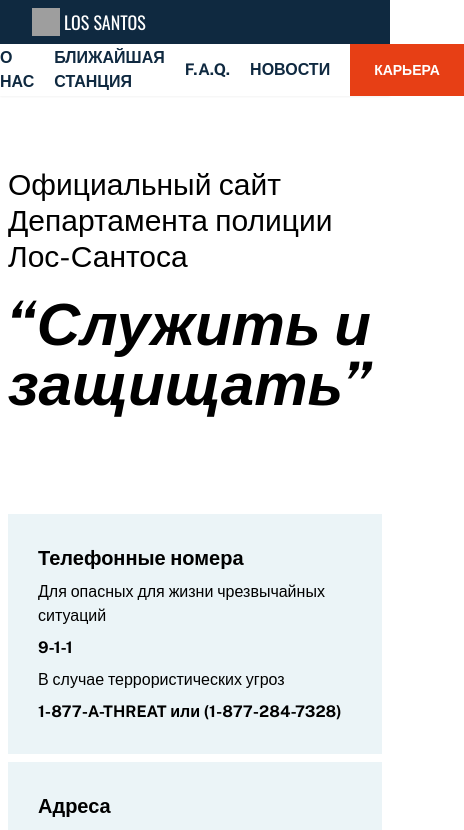
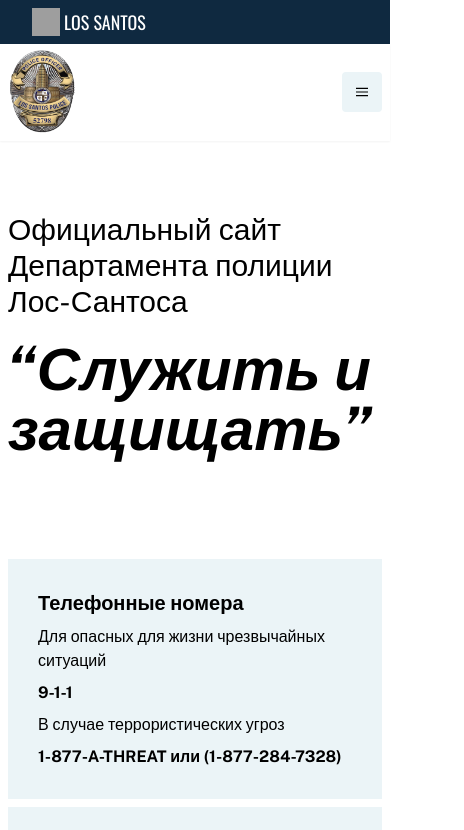
Before and after one commit to perkinson1251/lspd-website, a Vue app: page / in a window 390 px wide. Shown: the top 830 px of the page, 464 px wide, since content can reach past the window. Built offline with nearby package versions, Linux system fonts and the light colour scheme; grey boxes are pictures that could not be loaded; the HTML template or start-up script is replaced by a standard one.

Commit message:
feat: mobile version of navbar

```diff
--- a/src/components/Navbar/Navbar.vue
+++ b/src/components/Navbar/Navbar.vue
@@ -1,20 +1,60 @@
 <script lang="ts" setup>
 import badge from '@/assets/badge.png'
 import Button from '@/components/ui/Button/Button.vue'
+import { onBeforeUnmount, onMounted, ref } from 'vue'
 import NavBarLink from './NavBarLink.vue'
+
+const isDropdownOpen = ref(false)
+
+const toggleDropdown = (event: MouseEvent) => {
+  event.stopPropagation()
+  isDropdownOpen.value = !isDropdownOpen.value
+}
+
+const closeDropdown = () => {
+  isDropdownOpen.value = false
+}
+
+const handleClickOutside = (event: MouseEvent) => {
+  const dropdownMenu = document.querySelector('.dropdown-menu')
+  if (dropdownMenu && !dropdownMenu.contains(event.target as Node)) {
+    closeDropdown()
+  }
+}
+
+onMounted(() => {
+  document.addEventListener('click', handleClickOutside)
+})
+
+onBeforeUnmount(() => {
+  document.removeEventListener('click', handleClickOutside)
+})
 </script>
+
 <template>
-  <nav class="w-full shadow-sm sticky top-0 bg-white">
+  <nav class="w-full shadow-sm sticky top-0 bg-white z-10 md:px-0 px-2">
     <div class="container mx-auto flex items-center justify-between">
       <RouterLink :to="{ name: 'home' }">
         <img :src="badge" width="68" class="pointer-events-none" />
       </RouterLink>
-      <div class="flex items-center gap-5">
+      <button
+        @click="toggleDropdown"
+        class="lg:hidden flex items-center justify-center size-10 bg-light rounded text-gray-500 hover:text-gray-700"
+      >
+        <svg
+          class="fill-current h-3 w-3"
+          viewBox="0 0 20 20"
+          xmlns="http://www.w3.org/2000/svg"
+        >
+          <title>Menu</title>
+          <path d="M0 3h20v2H0V3zm0 6h20v2H0V9zm0 6h20v2H0v-2z" />
+        </svg>
+      </button>
+      <div class="hidden lg:flex items-center gap-5">
         <NavBarLink :to="{ name: 'about' }">О нас</NavBarLink>
         <NavBarLink tag="a" href="https://sa-es.online/lspd/viewforum.php?f=997"
           >Ближайшая станция</NavBarLink
         >
-        <NavBarLink :to="{ name: 'faq' }">F.A.Q.</NavBarLink>
         <NavBarLink tag="a" href="https://sa-es.online/lspd"
           >Новости</NavBarLink
         >
@@ -23,5 +63,18 @@ import NavBarLink from './NavBarLink.vue'
         </RouterLink>
       </div>
     </div>
+    <div
+      v-if="isDropdownOpen"
+      class="dropdown-menu lg:hidden flex flex-col items-start gap-2 bg-white border-t border-gray-200 p-4 transition-all duration-300 ease-in-out p-2"
+    >
+      <NavBarLink :to="{ name: 'about' }">О нас</NavBarLink>
+      <NavBarLink tag="a" href="https://sa-es.online/lspd/viewforum.php?f=997"
+        >Ближайшая станция</NavBarLink
+      >
+      <NavBarLink tag="a" href="https://sa-es.online/lspd">Новости</NavBarLink>
+      <RouterLink :to="{ name: 'careers' }">
+        <Button>КАРЬЕРА</Button>
+      </RouterLink>
+    </div>
   </nav>
 </template>
```
